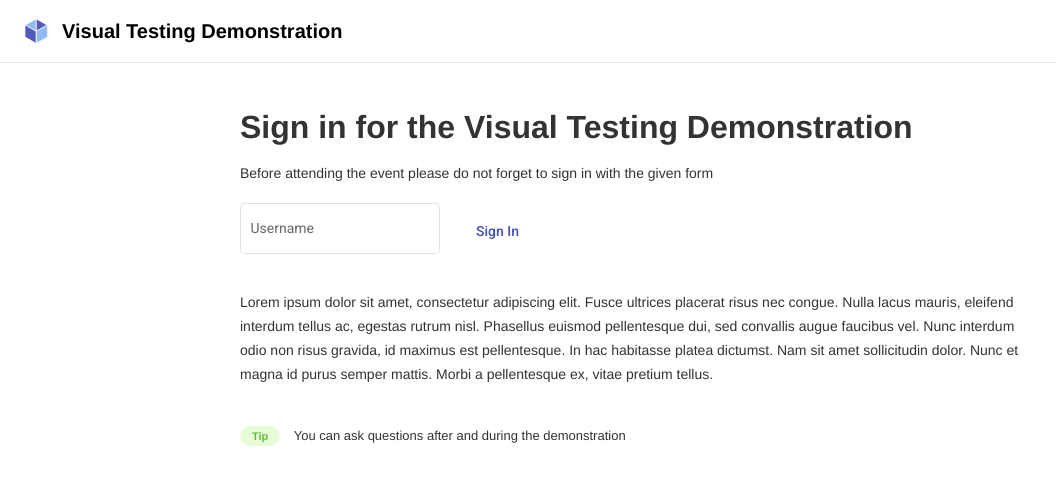
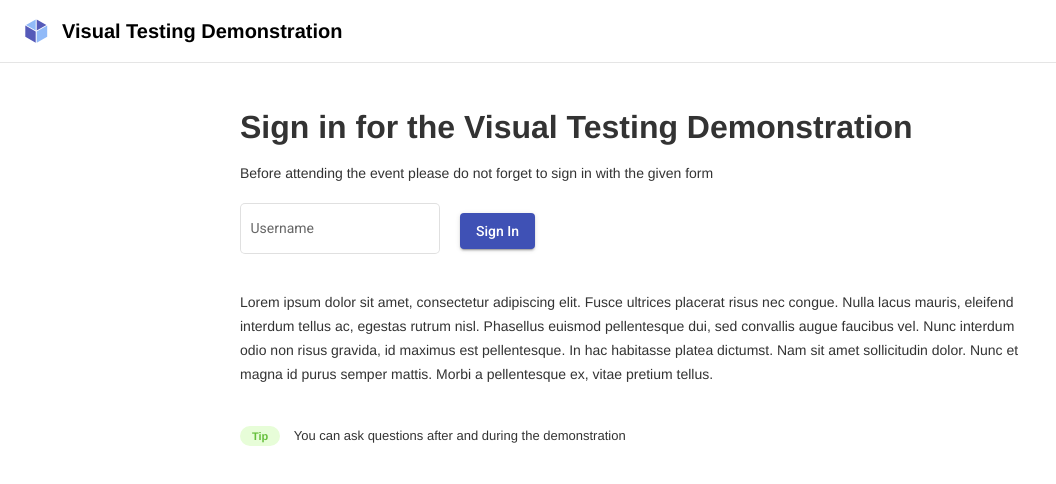
Before and after one commit to Silvere112/visual-testing-demo, an Angular app: page /logged-out in a window 1280 px wide. Shown: the top 484 px of the page, without its empty margins (0-1056 px from the left). Built offline with nearby package versions, Linux system fonts and the light colour scheme.

Commit message:
add buttonType

```diff
--- a/src/app/form/form.component.ts
+++ b/src/app/form/form.component.ts
@@ -9,7 +9,7 @@ import { Component, EventEmitter, Input, Output } from '@angular/core';
     </mat-form-field>
 
 
-    <button  class="margin-left" mat-button [color]="color" (click)="onClick()">{{actionLabel}}</button>
+    <button class="margin-left" mat-button [class.mat-raised-button]="isRaised" [color]="color" (click)="onClick()">{{actionLabel}}</button>
 
   `,
   styles: [
@@ -36,6 +36,9 @@ export class FormComponent {
   @Input()
   color: "primary" | "warn" = "primary"
 
+  @Input()
+  buttonType: "basic" | "raised" = "raised"
+
 
   @Output()
   onSubmit = new EventEmitter<string>()
@@ -46,4 +49,8 @@ export class FormComponent {
   onClick() {
     this.onSubmit.next(this._value)
   }
+
+  get isRaised(){
+    return this.buttonType == "raised"
+  }
 }
--- a/src/app/loggedin/logged-in.component.ts
+++ b/src/app/loggedin/logged-in.component.ts
@@ -13,6 +13,7 @@ import { AuthService } from "src/app/auth/auth.service";
       color="warn"
       actionLabel="Send & Logout"
       placeHolder="Role"
+      buttonType="basic"
       (onSubmit)="onSubmit($event)"
     >
     </app-form>
```
Also changed, not shown: screenshots/expected/Stories/Form/Role.png, 1 other file (tests, documents, lock files or other folders).
